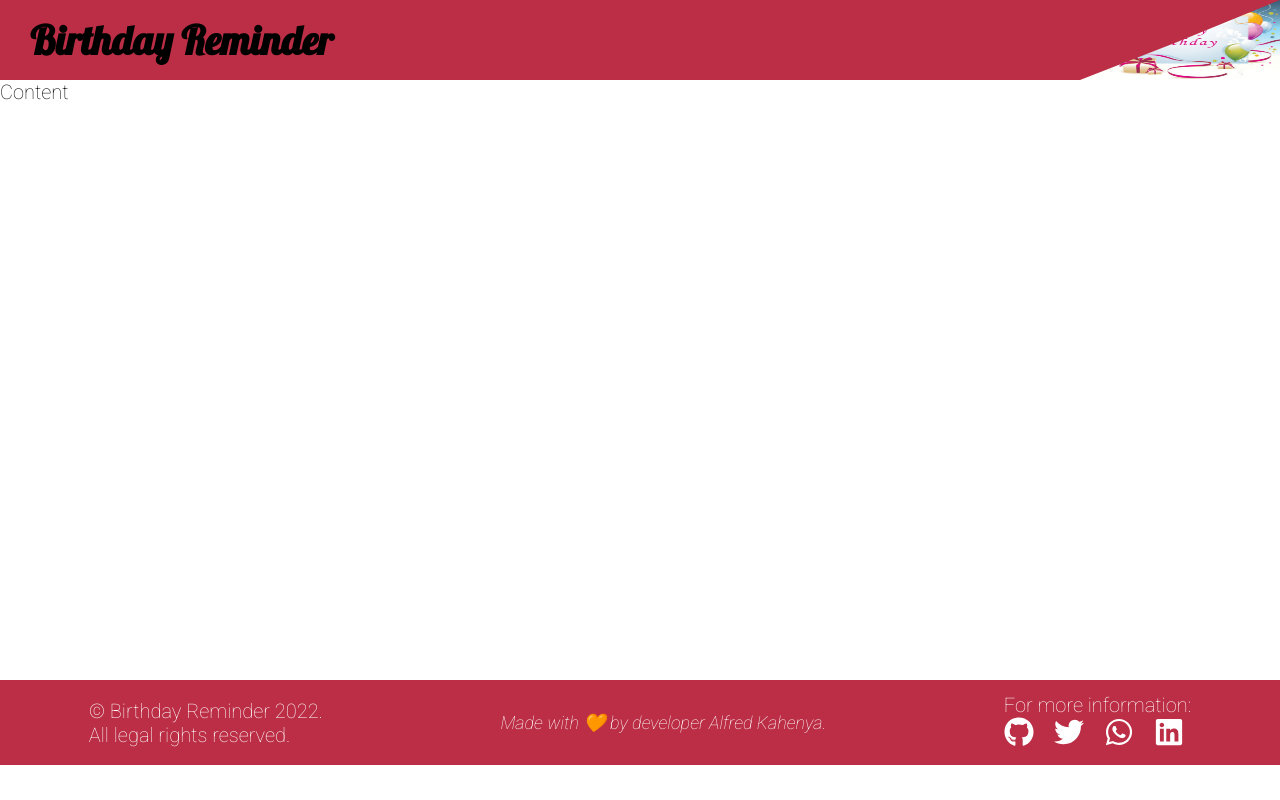
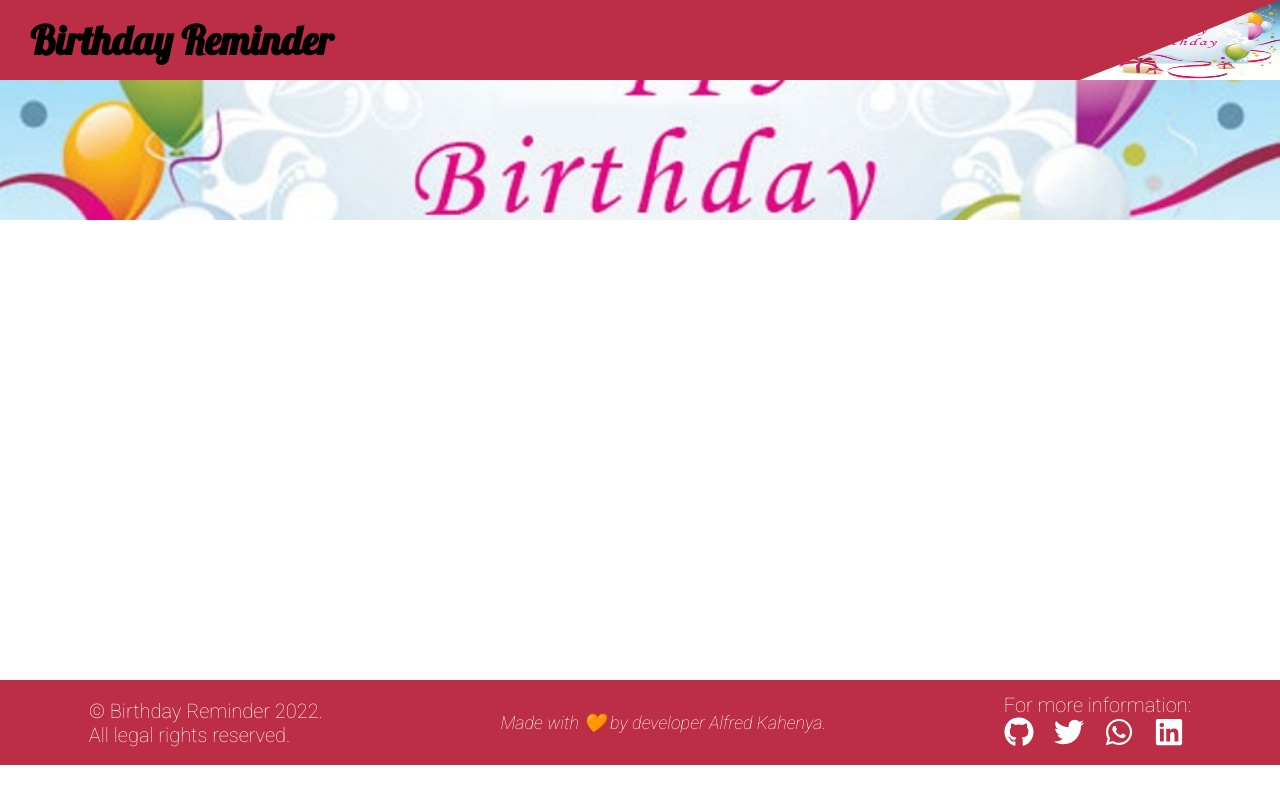
Before and after one commit to WaruiAlfred/birthday-reminder-front, a React (Create React App) app: page / in a window 1280 px wide. Built offline with nearby package versions, Linux system fonts and the light colour scheme.

Commit message:
add body image

```diff
--- a/src/components/content/Content.js
+++ b/src/components/content/Content.js
@@ -1,7 +1,11 @@
-import { MainContent } from "../styled/Content.styled";
+import { MainContent, BodyImg } from "../styled/Content.styled";
 
 function Content() {
-  return <MainContent>Content</MainContent>;
+  return (
+    <MainContent>
+      <BodyImg />
+    </MainContent>
+  );
 }
 
 export default Content;
--- a/src/components/styled/Content.styled.js
+++ b/src/components/styled/Content.styled.js
@@ -1,5 +1,17 @@
 import styled from "styled-components";
+import ImgSrc from '../../assets/img/birthday.jpg'
 
 export const MainContent = styled.main`
   grid-row: body-start / body-end;
+
+  display: grid;
+  grid-template-rows: minmax(10rem, 14rem) 1fr;
 `;
+
+export const BodyImg = styled.div`
+  grid-row: 1 / 2;
+  background-image: url(${ImgSrc});
+  background-size: cover;
+  background-position: center;
+  background-repeat: no-repeat;
+`;
```
